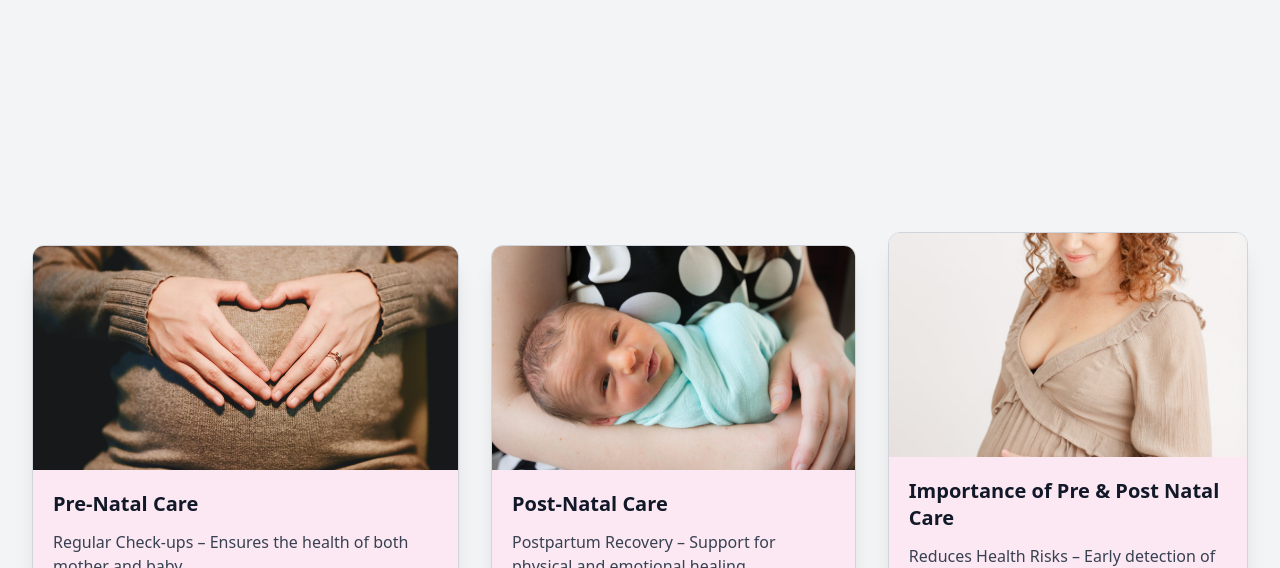
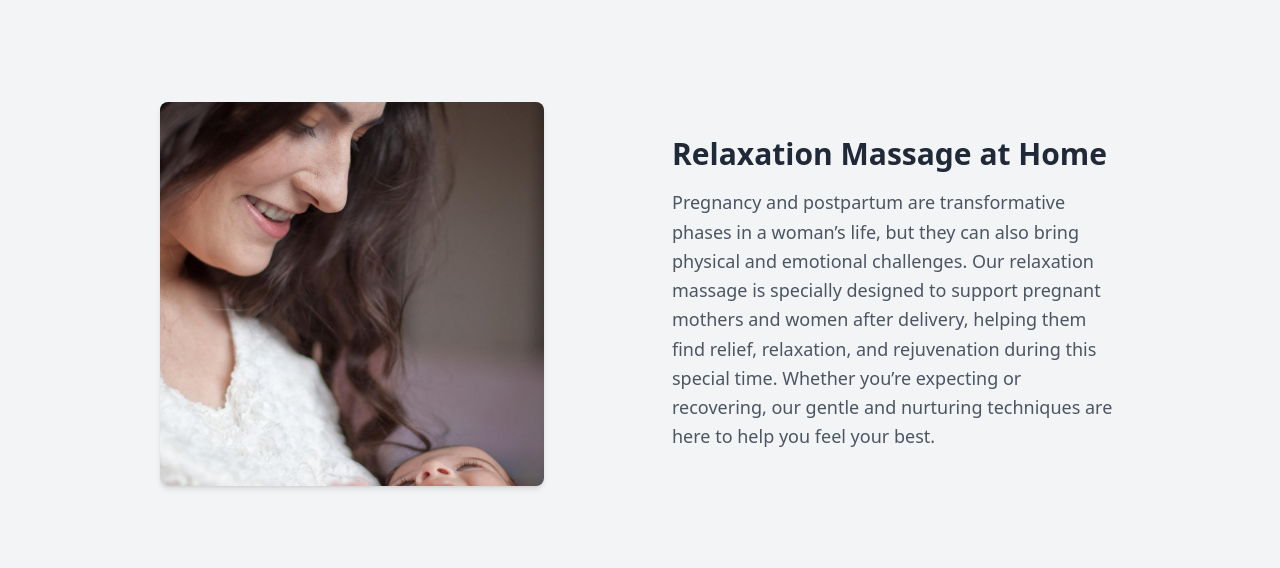
Before and after one commit to AbhinavJaiju/mothers-embrace, a React (Vite) app: page / in a window 1280 px wide. Shown: the part 3488-4056 px from the top of the page. Built offline with nearby package versions, Linux system fonts and the light colour scheme.

Commit message:
added massage to services

```diff
--- a/src/components/services.tsx
+++ b/src/components/services.tsx
@@ -1,11 +1,12 @@
 import baby from "../assets/Baby1.jpg";
-import babyBoy from '../assets/babyboy.jpg';
-import pregnant from '../assets/pregnant2.jpg';
+import babyBoy from "../assets/babyboy.jpg";
+import pregnant from "../assets/pregnant2.jpg";
+import mother from "../assets/mother.jpg";
 
 const Services = () => {
   return (
-    <div className="flex w-full flex-col justify-center item-center bg-gray-100 px-8 py-12 gap-4 md:gap-6">
-      <p className="text-2xl sm:text-3xl md:text-4xl text-gray-500 italic max-w-3xl pt-8 pb-4 mb-6 border-b border-red-300 text-center">
+    <div className="item-center flex w-full flex-col justify-center gap-4 bg-gray-100 px-8 py-12 md:gap-6">
+      <p className="mb-6 max-w-3xl border-b border-red-300 pb-4 pt-8 text-center text-2xl italic text-gray-500 sm:text-3xl md:text-4xl">
         Our Services
       </p>
 
@@ -76,6 +77,30 @@ const Services = () => {
           />
         </div>
       </div>
+
+      <div className=" mb-12 flex flex-col items-center justify-evenly gap-8 rounded-lg p-8 transition-shadow duration-300  hover:bg-gray-200 hover:shadow-xl md:flex-row-reverse">
+        <div className="flex max-w-md flex-col items-center md:items-start">
+          <h3 className="mb-4 text-3xl font-semibold text-gray-800">
+            Relaxation Massage at Home
+          </h3>
+          <p className="text-lg leading-relaxed text-gray-600">
+            Pregnancy and postpartum are transformative phases in a woman’s
+            life, but they can also bring physical and emotional challenges. Our
+            relaxation massage is specially designed to support pregnant mothers
+            and women after delivery, helping them find relief, relaxation, and
+            rejuvenation during this special time. Whether you’re expecting or
+            recovering, our gentle and nurturing techniques are here to help you
+            feel your best.
+          </p>
+        </div>
+        <div className="overflow-hidden rounded-lg shadow-md transition-shadow duration-300 hover:shadow-lg">
+          <img
+            src={mother}
+            alt="Newborn Baby Massage"
+            className="h-96 w-96 transform object-cover transition-transform duration-300 hover:scale-105"
+          />
+        </div>
+      </div>
     </div>
     // </div>
   );
```
